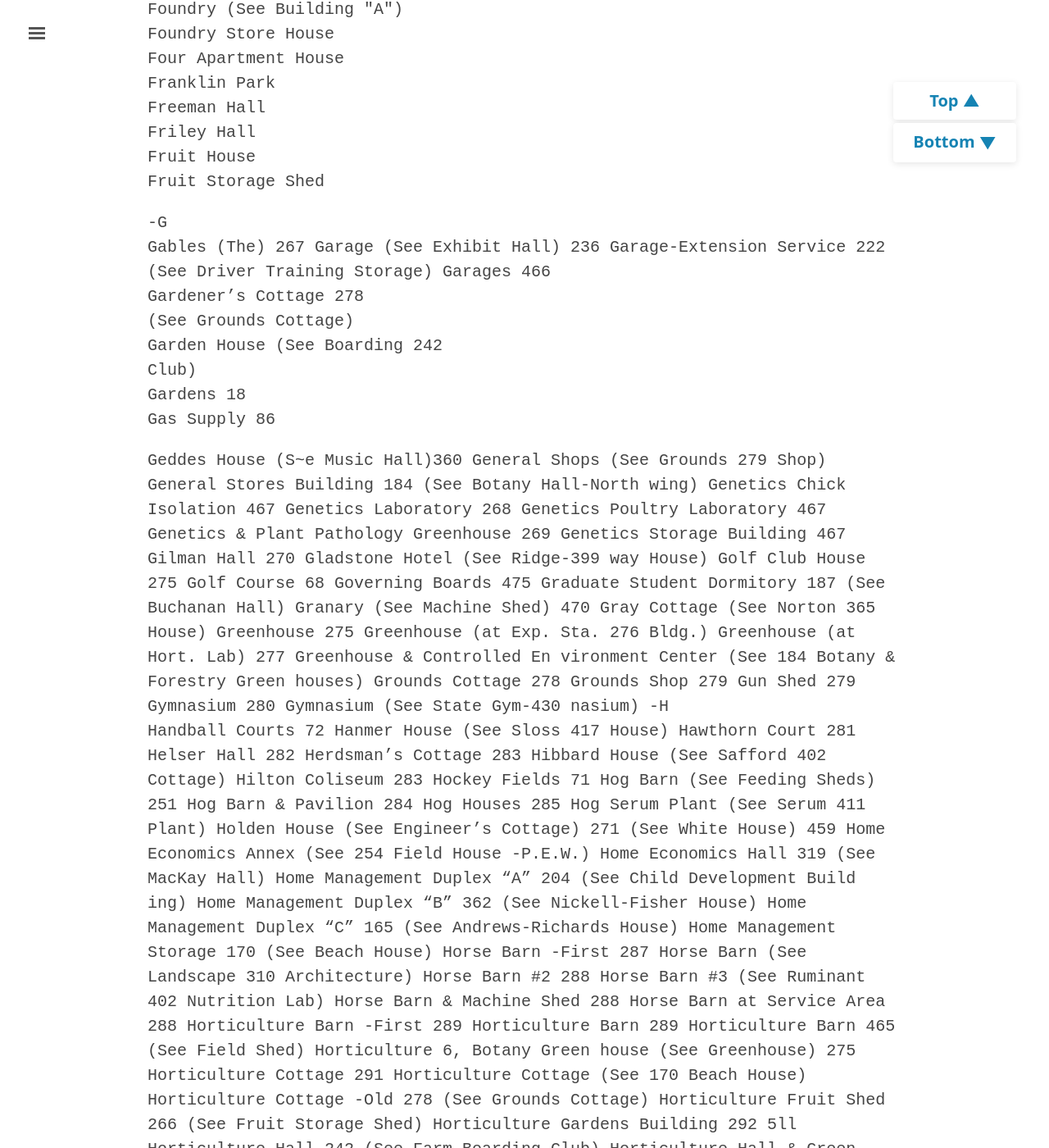
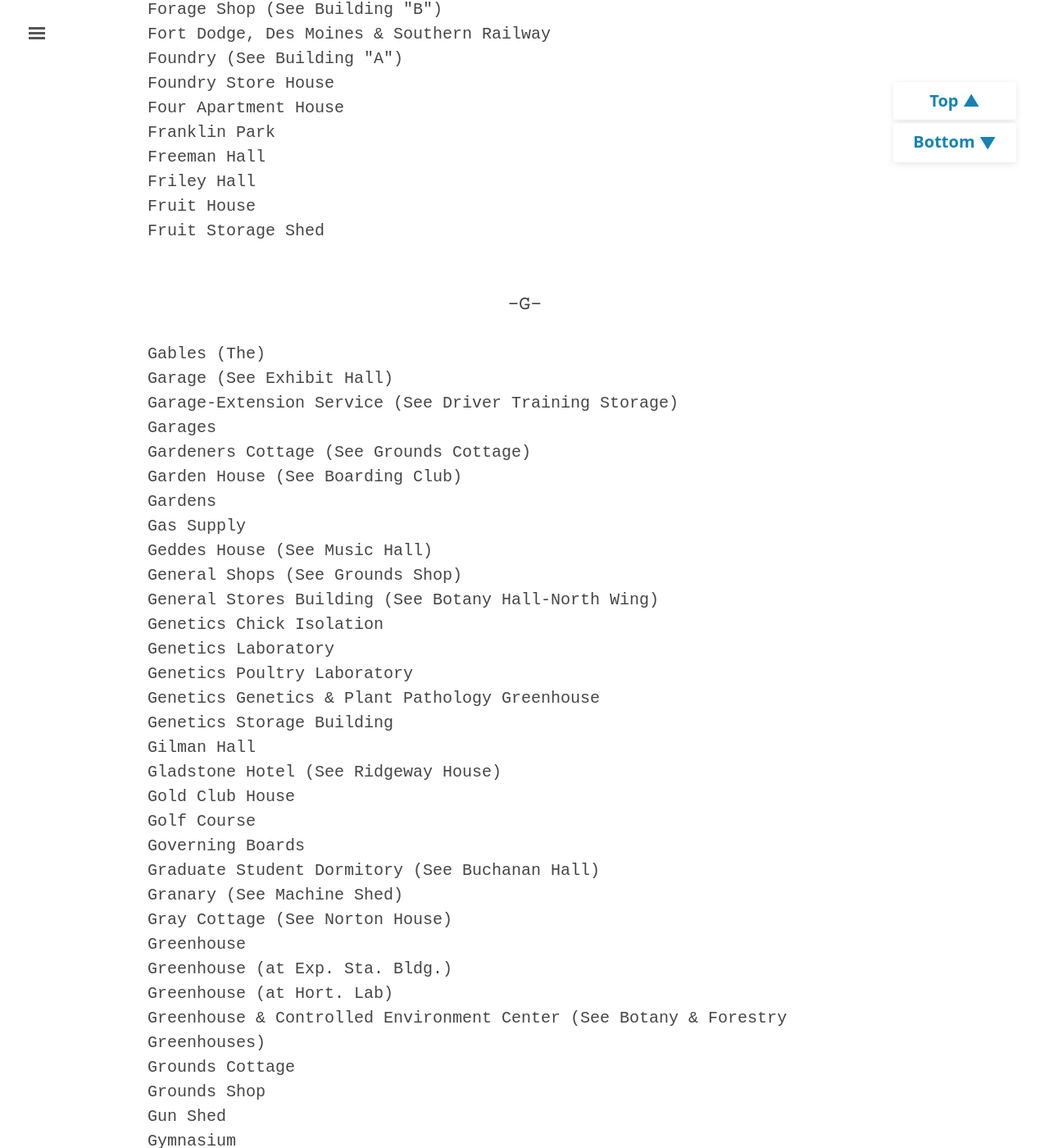
Before and after one commit to emanderson811/day-edition, a Jekyll site: the page built from _texts/1006day-index.md, in a window 1280 px wide and 1400 px high, scrolled down 8552 px. Shown: the whole window at 82% size. Built offline with Jekyll 4.4.1, drawn with Linux system fonts in a browser that asks for light colours; some of the changed text lies outside the part shown.

Commit message:
Update 1006day-index.md

```diff
--- a/_texts/1006day-index.md
+++ b/_texts/1006day-index.md
@@ -300,28 +300,46 @@
   <li>Fruit Storage Shed</li>
 </ul>
 
--G
-Gables (The) 267 Garage (See Exhibit Hall) 236 Garage-Extension Service 222
-(See Driver Training Storage)
-Garages  466
-Gardener's Cottage  278
-(See Grounds Cottage)
-Garden House  (See Boarding 242
-Club)
-Gardens  18
-Gas Supply  86
+## -G-
 
-Geddes House (S~e Music Hall)360 General Shops (See Grounds 279 Shop) General Stores Building 184
-(See Botany Hall-North wing) Genetics Chick Isolation 467 Genetics Laboratory 268 Genetics Poultry Laboratory 467 Genetics & Plant Pathology
-Greenhouse 269 Genetics Storage Building 467 Gilman Hall 270 Gladstone Hotel (See Ridge-399
-way House) Golf Club House 275 Golf Course 68 Governing Boards 475 Graduate Student Dormitory 187
-(See Buchanan Hall) Granary (See Machine Shed) 470 Gray Cottage (See Norton 365
-House) Greenhouse 275 Greenhouse (at Exp. Sta. 276
-Bldg.) Greenhouse (at Hort. Lab) 277 Greenhouse & Controlled En
-vironment Center (See 184 Botany & Forestry Green houses)
-Grounds Cottage 278 Grounds Shop 279 Gun Shed 279 Gymnasium 280 Gymnasium (See State Gym-430
-nasium)
--H
+<ul class="list-unstyled">
+  <li>Gables (The)</li>
+  <li>Garage (See Exhibit Hall)</li>
+  <li>Garage-Extension Service (See Driver Training Storage)</li>
+  <li>Garages</li>
+  <li>Gardeners Cottage (See Grounds Cottage)</li>
+  <li>Garden House (See Boarding Club)</li>
+  <li>Gardens</li>
+  <li>Gas Supply</li>
+  <li>Geddes House (See Music Hall)</li>
+  <li>General Shops (See Grounds Shop)</li>
+  <li>General Stores Building (See Botany Hall-North Wing)</li>
+  <li>Genetics Chick Isolation</li>
+  <li>Genetics Laboratory</li>
+  <li>Genetics Poultry Laboratory</li>
+  <li>Genetics Genetics & Plant Pathology Greenhouse</li>
+  <li>Genetics Storage Building</li>
+  <li>Gilman Hall</li>
+  <li>Gladstone Hotel (See Ridgeway House)</li>
+  <li>Gold Club House</li>
+  <li>Golf Course</li>
+  <li>Governing Boards</li>
+  <li>Graduate Student Dormitory (See Buchanan Hall)</li>
+  <li>Granary (See Machine Shed)</li>
+  <li>Gray Cottage (See Norton House)</li>
+  <li>Greenhouse</li>
+  <li>Greenhouse (at Exp. Sta. Bldg.)</li>
+  <li>Greenhouse (at Hort. Lab)</li>
+  <li>Greenhouse & Controlled Environment Center (See Botany & Forestry Greenhouses)</li>
+  <li>Grounds Cottage</li>
+  <li>Grounds Shop</li>
+  <li>Gun Shed</li>
+  <li>Gymnasium</li>
+  <li>Gymnasium (See State Gymnasium)</li>
+</ul>
+
+## -H-
+
 Handball Courts 72 Hanmer House (See Sloss 417 House) Hawthorn Court 281
 Helser Hall 282 Herdsman's Cottage 283 Hibbard House (See Safford 402
 Cottage) Hilton Coliseum 283 Hockey Fields 71 Hog Barn (See Feeding Sheds) 251 Hog Barn & Pavilion 284 Hog Houses 285 Hog Serum Plant (See Serum 411
```
